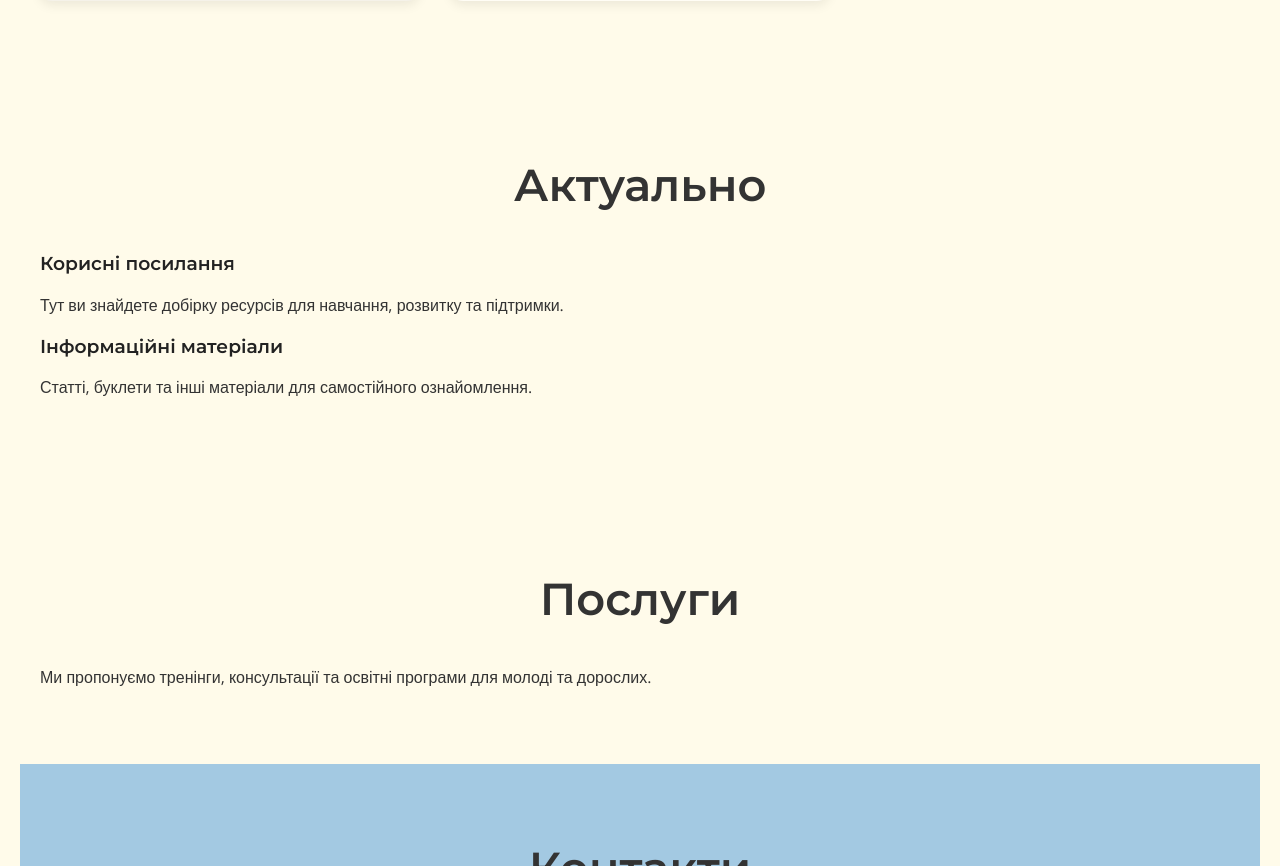
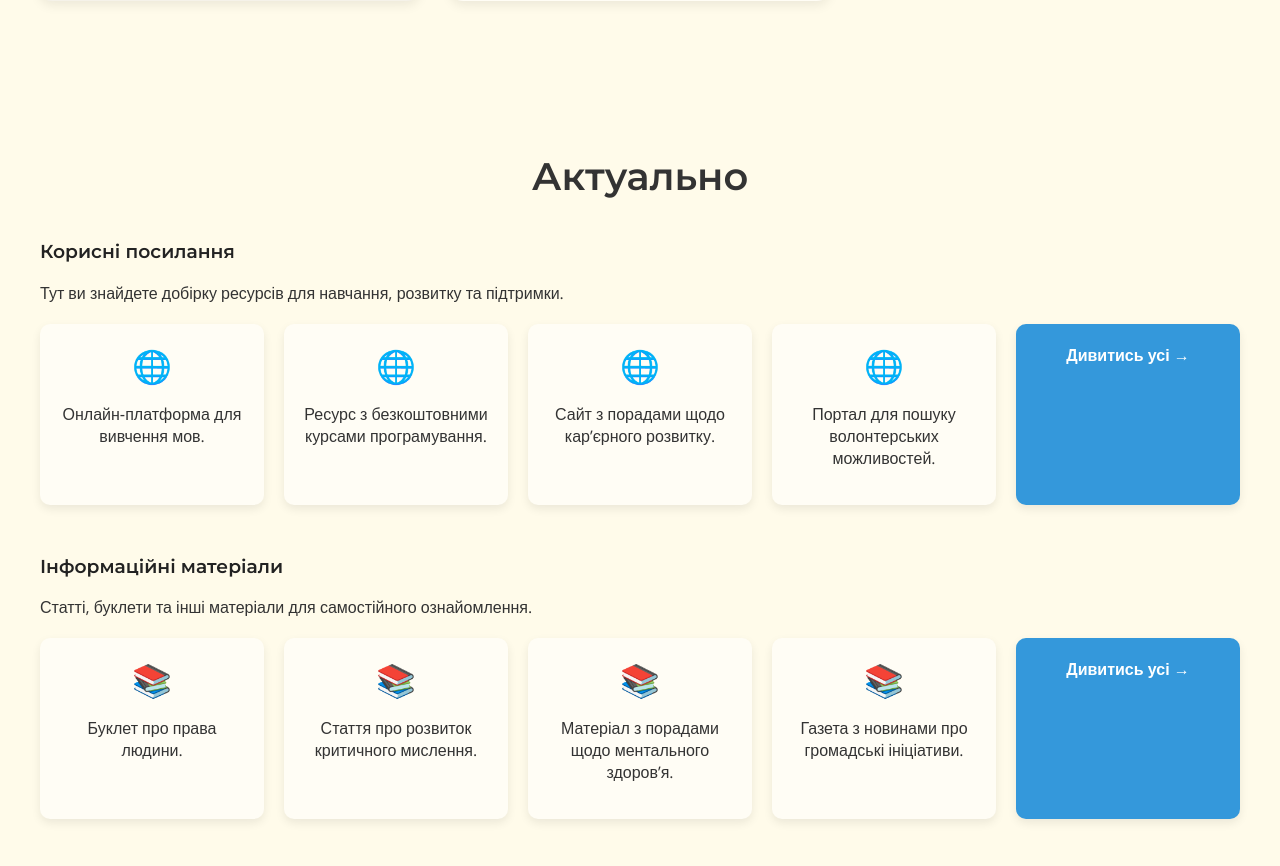
Before and after one commit to wturman/trainings-landing, a PHP site: page / in a window 1280 px wide. Shown: the part 5634-6500 px from the top of the page. Run offline with PHP 8.4, Linux system fonts and the light colour scheme.

Commit message:
site structure 1

```diff
--- a/css/aktualno.css
+++ b/css/aktualno.css
@@ -0,0 +1,51 @@
+.aktualno {
+  padding: 60px 20px;
+  background: #fffbea;
+}
+
+.aktualno h2 {
+  text-align: center;
+  font-size: 2.4em;
+  margin-bottom: 40px;
+  color: #333;
+}
+
+.aktualno-block {
+  margin-bottom: 50px;
+}
+
+.aktualno-grid {
+  display: grid;
+  grid-template-columns: repeat(auto-fit, minmax(220px, 1fr));
+  gap: 20px;
+  margin-top: 20px;
+}
+
+.aktualno-item {
+  background: #fffdf5;
+  border-radius: 10px;
+  padding: 20px;
+  box-shadow: 0 4px 10px rgba(0, 0, 0, 0.08);
+  text-align: center;
+  transition: transform 0.3s ease;
+}
+
+.aktualno-item:hover {
+  transform: translateY(-5px);
+}
+
+.aktualno-item .icon {
+  font-size: 2em;
+  display: block;
+  margin-bottom: 10px;
+}
+
+.view-all {
+  background: #3498db;
+}
+
+.view-all a {
+  color: #fff;
+  font-weight: 600;
+  text-decoration: none;
+}
--- a/css/main.css
+++ b/css/main.css
@@ -7,6 +7,7 @@
 @import url("directions.css");
 @import url("portfolio.css");
 @import url("aktualno.css");
+@import url("services.css");
 
 body {
   margin: 0;
--- /dev/null
+++ b/css/services.css
@@ -0,0 +1,91 @@
+.services {
+  padding: 60px 20px;
+  background: #fffbea;
+  text-align: center;
+}
+
+.services h2 {
+  font-size: 2.6em;
+  font-weight: 700;
+  margin-bottom: 20px;
+  color: #333;
+}
+
+.services-subtitle {
+  font-size: 1.2em;
+  color: #555;
+  margin-bottom: 40px;
+}
+
+.services-grid {
+  display: grid;
+  grid-template-columns: repeat(5, 1fr); /* 5 карток в ряд */
+  gap: 25px;
+}
+
+.service-card {
+  background: #fffdf5;
+  border-radius: 12px;
+  padding: 25px;
+  box-shadow: 0 4px 12px rgba(0, 0, 0, 0.08);
+  transition: transform 0.3s ease, box-shadow 0.3s ease;
+}
+
+.service-card:hover {
+  transform: translateY(-5px);
+  box-shadow: 0 6px 16px rgba(0, 0, 0, 0.12);
+}
+
+.service-card .icon {
+  font-size: 2.5em;
+  display: block;
+  margin-bottom: 15px;
+}
+
+.service-card h3 {
+  font-size: 1.4em;
+  margin-bottom: 10px;
+  color: #333;
+}
+
+.service-card p {
+  font-size: 1em;
+  color: #555;
+}
+
+.services-cta {
+  margin-top: 40px;
+}
+
+.cta-btn {
+  background: #3498db;
+  color: #fff;
+  padding: 12px 24px;
+  border-radius: 8px;
+  font-size: 1.1em;
+  text-decoration: none;
+  transition: background 0.3s ease;
+}
+
+.cta-btn:hover {
+  background: #217dbb;
+}
+
+/* Адаптивність */
+@media (max-width: 1200px) {
+  .services-grid {
+    grid-template-columns: repeat(3, 1fr);
+  }
+}
+
+@media (max-width: 768px) {
+  .services-grid {
+    grid-template-columns: repeat(2, 1fr);
+  }
+}
+
+@media (max-width: 480px) {
+  .services-grid {
+    grid-template-columns: 1fr;
+  }
+}
--- a/index.html
+++ b/index.html
@@ -358,27 +358,110 @@
 <!-- Aktualno -->
 <section id="aktualno" class="aktualno">
   <h2>Актуально</h2>
+
+  <!-- Корисні посилання -->
   <div class="aktualno-block">
     <h3>Корисні посилання</h3>
-    <p>
-      Тут ви знайдете добірку ресурсів для навчання, розвитку та підтримки.
-    </p>
+    <p>Тут ви знайдете добірку ресурсів для навчання, розвитку та підтримки.</p>
+
+    <div class="aktualno-grid">
+      <div class="aktualno-item">
+        <span class="icon">🌐</span>
+        <p>Онлайн‑платформа для вивчення мов.</p>
+      </div>
+      <div class="aktualno-item">
+        <span class="icon">🌐</span>
+        <p>Ресурс з безкоштовними курсами програмування.</p>
+      </div>
+      <div class="aktualno-item">
+        <span class="icon">🌐</span>
+        <p>Сайт з порадами щодо кар’єрного розвитку.</p>
+      </div>
+      <div class="aktualno-item">
+        <span class="icon">🌐</span>
+        <p>Портал для пошуку волонтерських можливостей.</p>
+      </div>
+      <div class="aktualno-item view-all">
+        <a href="/links">Дивитись усі →</a>
+      </div>
+    </div>
   </div>
+
+  <!-- Інформаційні матеріали -->
   <div class="aktualno-block">
     <h3>Інформаційні матеріали</h3>
-    <p>
-      Статті, буклети та інші матеріали для самостійного ознайомлення.
-    </p>
+    <p>Статті, буклети та інші матеріали для самостійного ознайомлення.</p>
+
+    <div class="aktualno-grid">
+      <div class="aktualno-item">
+        <span class="icon">📚</span>
+        <p>Буклет про права людини.</p>
+      </div>
+      <div class="aktualno-item">
+        <span class="icon">📚</span>
+        <p>Стаття про розвиток критичного мислення.</p>
+      </div>
+      <div class="aktualno-item">
+        <span class="icon">📚</span>
+        <p>Матеріал з порадами щодо ментального здоров’я.</p>
+      </div>
+      <div class="aktualno-item">
+        <span class="icon">📚</span>
+        <p>Газета з новинами про громадські ініціативи.</p>
+      </div>
+      <div class="aktualno-item view-all">
+        <a href="/materials">Дивитись усі →</a>
+      </div>
+    </div>
   </div>
 </section>
+
 
 <!-- Services -->
 <section id="services" class="services">
   <h2>Послуги</h2>
-  <p>
-    Ми пропонуємо тренінги, консультації та освітні програми для молоді та дорослих.
+  <p class="services-subtitle">
+    Ми допомагаємо розвиватися та діяти — тренінги, консультації та освітні програми.
   </p>
+
+  <div class="services-grid">
+    <div class="service-card">
+      <span class="icon">🎓</span>
+      <h3>Освітні програми</h3>
+      <p>Курси та воркшопи для молоді та дорослих з актуальних тем.</p>
+    </div>
+
+    <div class="service-card">
+      <span class="icon">💬</span>
+      <h3>Консультації</h3>
+      <p>Індивідуальні та групові консультації з розвитку навичок та кар’єри.</p>
+    </div>
+
+    <div class="service-card">
+      <span class="icon">🤝</span>
+      <h3>Тренінги</h3>
+      <p>Практичні тренінги з командної роботи, лідерства та комунікації.</p>
+    </div>
+
+    <div class="service-card">
+      <span class="icon">🌍</span>
+      <h3>Міжнародні проєкти</h3>
+      <p>Участь у програмах обміну та міжнародних ініціативах.</p>
+    </div>
+
+    <div class="service-card">
+      <span class="icon">📈</span>
+      <h3>Кар’єрний розвиток</h3>
+      <p>Навчання та підтримка для побудови успішної кар’єри.</p>
+    </div>
+  </div>
+
+  <div class="services-cta">
+    <a href="/contact" class="cta-btn">Зв’язатися з нами</a>
+  </div>
 </section>
+
+
 
 <!-- Contacts -->
 <footer id="contacts" class="footer">
--- a/js/main.js
+++ b/js/main.js
@@ -4,3 +4,5 @@ import "./hero.js";
 import "./gallery.js";
 import "./directions.js";
 import "./portfolio.js";
+import "./actualno.js";
+import "./services.js";
--- /dev/null
+++ b/js/services.js
@@ -0,0 +1,18 @@
+document.addEventListener("DOMContentLoaded", () => {
+  const cards = document.querySelectorAll(".service-card");
+
+  const observer = new IntersectionObserver(
+    (entries) => {
+      entries.forEach((entry) => {
+        if (entry.isIntersecting) {
+          entry.target.classList.add("visible");
+        }
+      });
+    },
+    { threshold: 0.2 }
+  );
+
+  cards.forEach((card) => {
+    observer.observe(card);
+  });
+});
```
Also changed, not shown: img/newspaper-icon.jpg (added), js/actualno.js (added).
